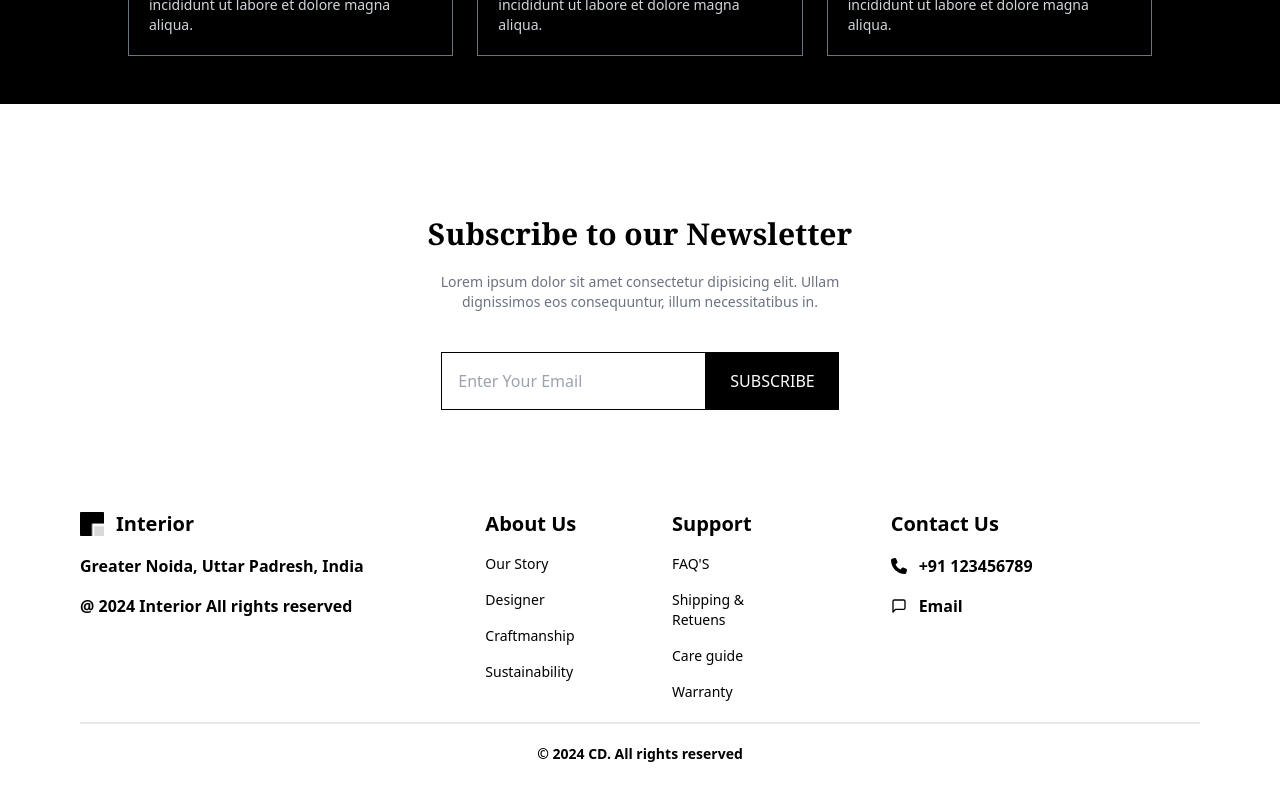
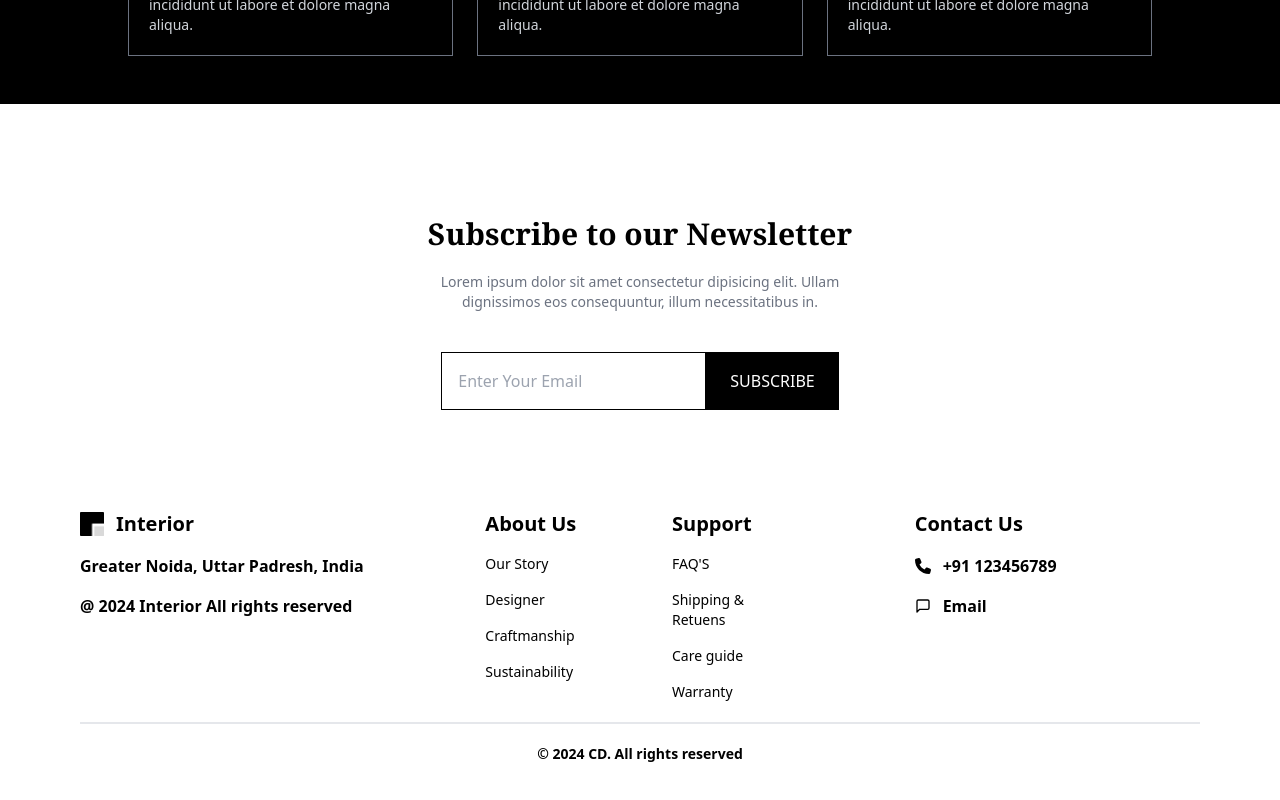
Before and after one commit to wacho91/interior-design, a React (Vite) app: page / in a window 1280 px wide. Shown: the part 2627-3427 px from the top of the page. Built offline with nearby package versions, Linux system fonts and the light colour scheme.

Commit message:
Changes in position footer

```diff
--- a/src/Component/Footer/Footer.jsx
+++ b/src/Component/Footer/Footer.jsx
@@ -55,8 +55,8 @@ const Footer = () => {
             </div>
             {/*Contact Section*/}
             <div className="space-y-4">
-                <h1 className="text-xl font-semibold">Contact Us</h1>
-                <ul className="text-base space-y-4 font-semibold">
+                <h1 className="text-xl font-semibold ml-6">Contact Us</h1>
+                <ul className="text-base space-y-4 font-semibold ml-6">
                     <li className="flex items-center space-x-3">
                         <FaPhone />
                         <a href="#">+91 123456789</a>
```
